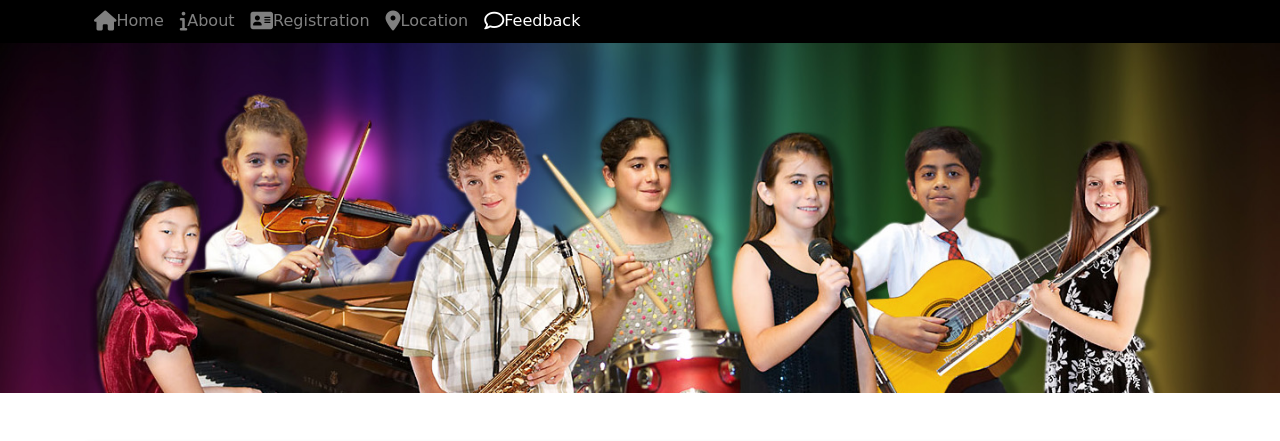
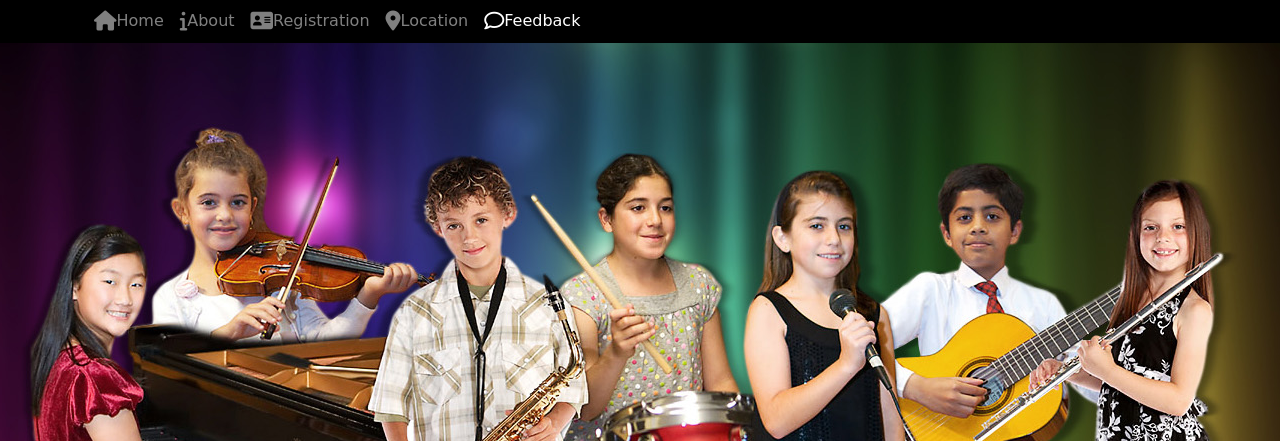
Before and after one commit to keithholler/keithholler.github.io, a website: page music-school-feedback.html in a window 1280 px wide. Shown: the part 105-546 px from the top of the page. Drawn offline with nearby package versions, Linux system fonts and the light colour scheme; a web font is replaced by a local one.

Commit message:
img sizing

```diff
--- a/css/music-school.css
+++ b/css/music-school.css
@@ -15,6 +15,11 @@ p:hover{
 
   transform: translateY(-0.25em);
 }
+.colborder{
+border:green 3px solid;
+
+}
+
 
 .jumbotron {
     margin:0;
--- a/music-school-feedback.html
+++ b/music-school-feedback.html
@@ -91,7 +91,13 @@
         </div>
       </div>
     </nav>
-    <div class="para"></div>
+    <div class="row">
+      <div class="col mr-auto">
+          <div class="img-fluid d-flex justify-content-center overflow-hidden  ">
+              <img clas="col img-fluid " src="../pics/music-lesson.jpg" alt="kids with instruments">
+          </div>
+      </div>
+  </div>
     <div class="container">
       <div class="card mt-5 mb-5 fadein">
         <div class="row ">
```
Also changed, not shown: music-school.html (+3 -3 lines).
